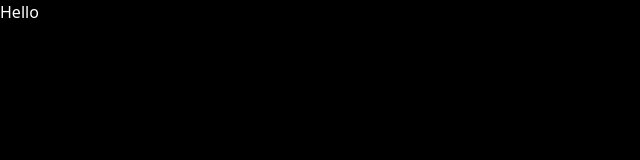
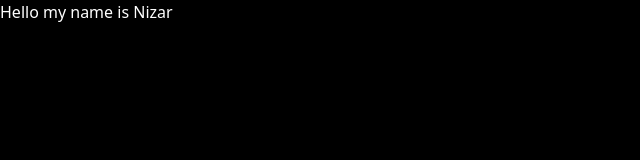
Before and after one commit to nizar-masmoudi/nizar-masmoudi.github.io, a React (Create React App) app: page / in a window 1280 px wide. Shown: the top 160 px of the page, without its empty margins (0-640 px from the left). Built offline with nearby package versions, Linux system fonts and the light colour scheme.

Commit message:
Update App.js

```diff
--- a/src/App.js
+++ b/src/App.js
@@ -2,7 +2,7 @@
 function App() {
   return (
     <div className='w-screen h-screen bg-black text-white'>
-      <h1>Hello</h1>
+      <h1>Hello my name is Nizar</h1>
     </div>
   );
 }
```
